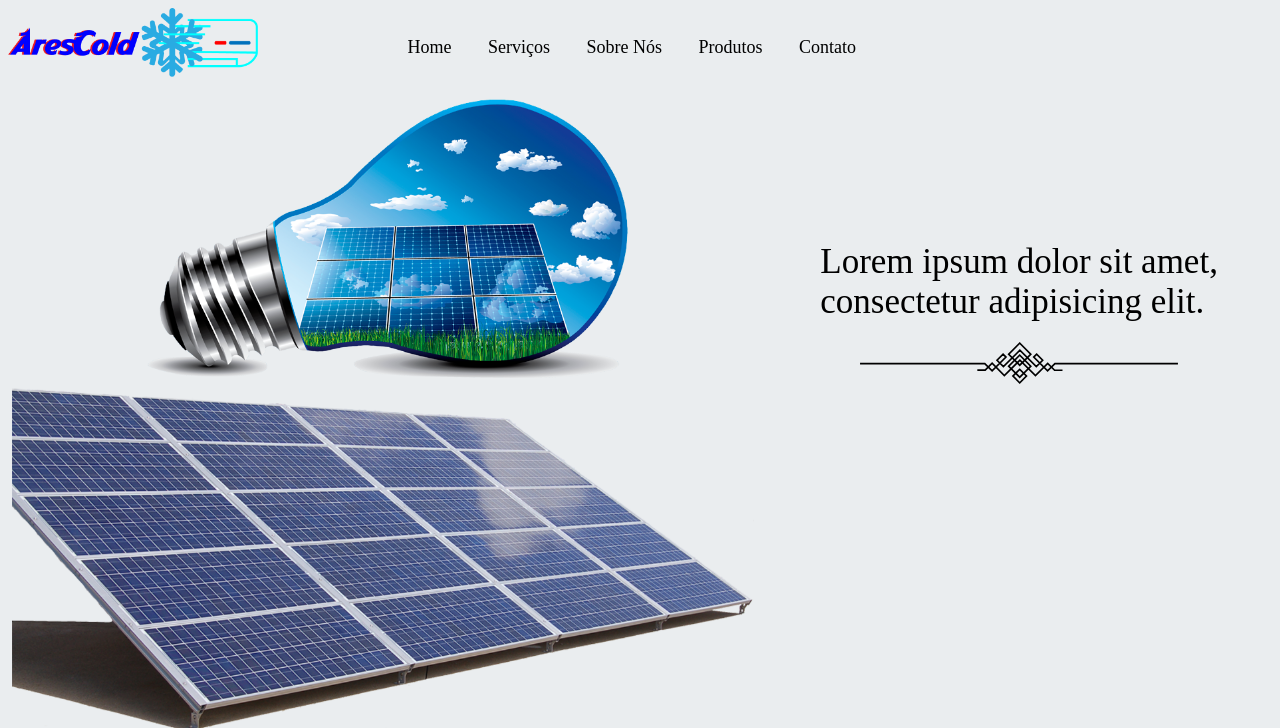
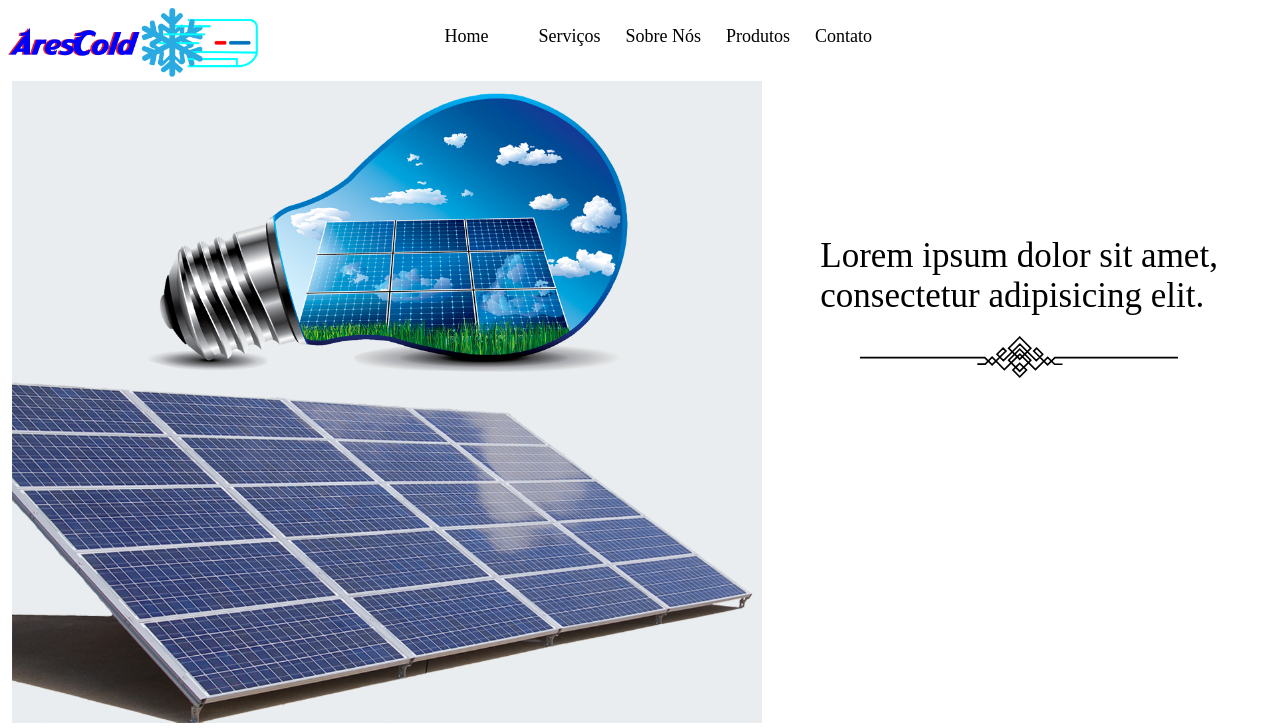
Before and after one commit to Matheuss06/site_2, a PHP site: page / in a window 1280 px wide; the page is wider, and only the part inside the window is pictured. Shown: the top 728 px of that part. Run offline with PHP 8.4, Linux system fonts and the light colour scheme; some libraries are stand-ins or nearby versions.

Commit message:
alteração menu, inserindo href

```diff
--- a/CSS/estilo.css
+++ b/CSS/estilo.css
@@ -77,17 +77,32 @@
 
 .menu ul{
     list-style: none;
+    display: flex;
+    gap: 25px;
 }
 
 .menu li{
     display: inline-block;
-    padding: 10px 10px;
-    margin: 0px 5px;
-    border: 1px solid #eaedef;
+    position: relative;
+    cursor: pointer;
 }
 
-.menu li:hover{
-    border: 1px solid black;
+.menu li::before{
+    content: '';
+    position: absolute;
+    left: 0;
+    bottom: -2px;
+    width: 100%;
+    height: 2px;
+    background-color: aqua;
+    border-radius: 4px;
+    scale: 0 1;
+    transform-origin: left;
+    transition: 0.35s;
+}
+
+.menu li:hover::before{
+    scale: 1;
 }
 
 /* ############################# FIM HEADER ################################### */
@@ -149,8 +164,7 @@
 
 .imagens_prod{
     margin: 0px 50px;
-    border: 3px solid black;
-    border-radius: 30px;
+    border: 1px solid white;
     width: 250px;
 }
 
@@ -160,6 +174,7 @@
     transition: all 1.2s ease;
     -webkit-transform: scale(1.0);
     transform: scale(1.1);
+    border: 1px solid rgb(112, 188, 211);
 }
 
 .selecionar{
@@ -168,14 +183,15 @@
     cursor: pointer;
     font-weight: bold;
     padding: 10px;
-    border: 1px solid #eaedef;
+    border: 1px solid white;
 }
 
 .selecionar:hover{
     color: rgb(0, 122, 223);
     font-weight: bold;
     padding: 10px;
-    border: 1px solid blue;
+    border: 1px solid  rgb(112, 188, 211);
+    transition: all 1.2s ease;
 }
 
 .w50{
--- a/footer.html
+++ b/footer.html
@@ -1,4 +1,4 @@
-<footer>
+<footer class="fundo" style="margin-top: 50px;">
 <hr>
 <div style="display: flex;">
 
```
Also changed, not shown: index.php (+22 -22 lines), produto_detalhe.php (added).
